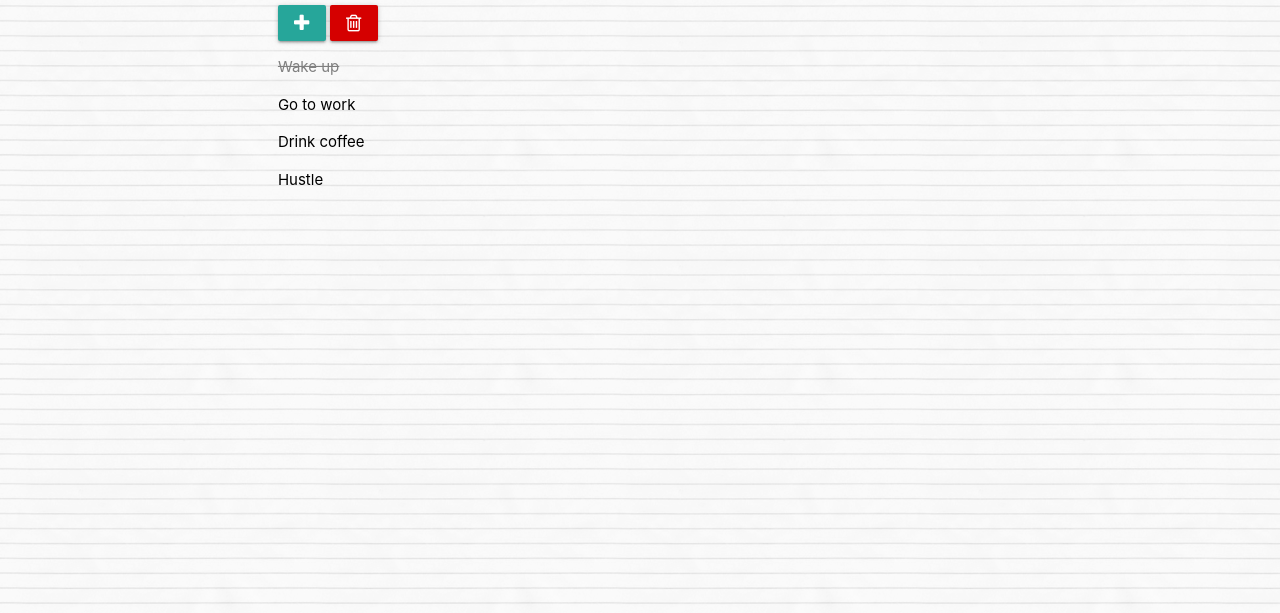
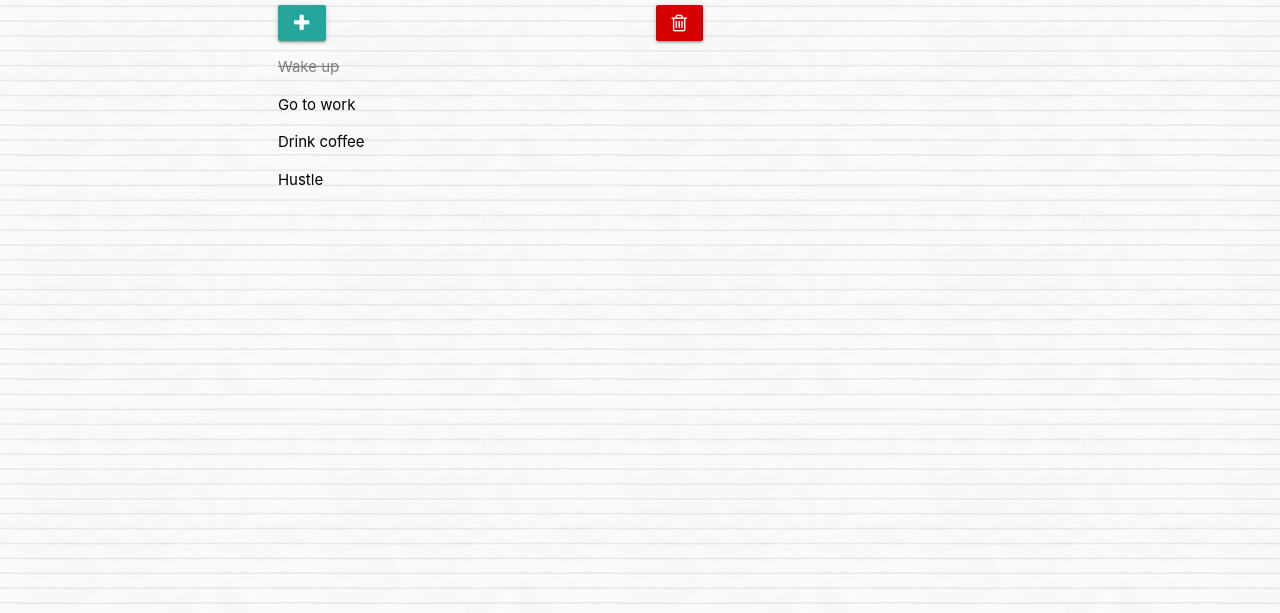
Before and after one commit to MrMendonez/angular-todo-list, a website: page public/views/index.html in a window 1280 px wide. Shown: the part 187-800 px from the top of the page. Drawn offline with nearby package versions, Linux system fonts and the light colour scheme; files that its build step writes are made by us from their sources; files whose address does not match are found by name.

Commit message:
gave remove button a class of right to right align

```diff
--- a/public/views/index.html
+++ b/public/views/index.html
@@ -20,7 +20,7 @@
           <form ng-submit="todoList.addTodo()">
             <input type="text" ng-model="todoList.todoText" placeholder="Add new item" />
             <button class="btn" type="submit"><i class="fa fa-plus"></i></button>
-            <button href="" ng-click="todoList.remove()" class="btn red accent-4"><i class="fa fa-trash-o"></i></button>
+            <button href="" ng-click="todoList.remove()" class="btn red accent-4 right"><i class="fa fa-trash-o"></i></button>
           </form>
           <ul>
             <li ng-repeat="todo in todoList.todoItems">
```
